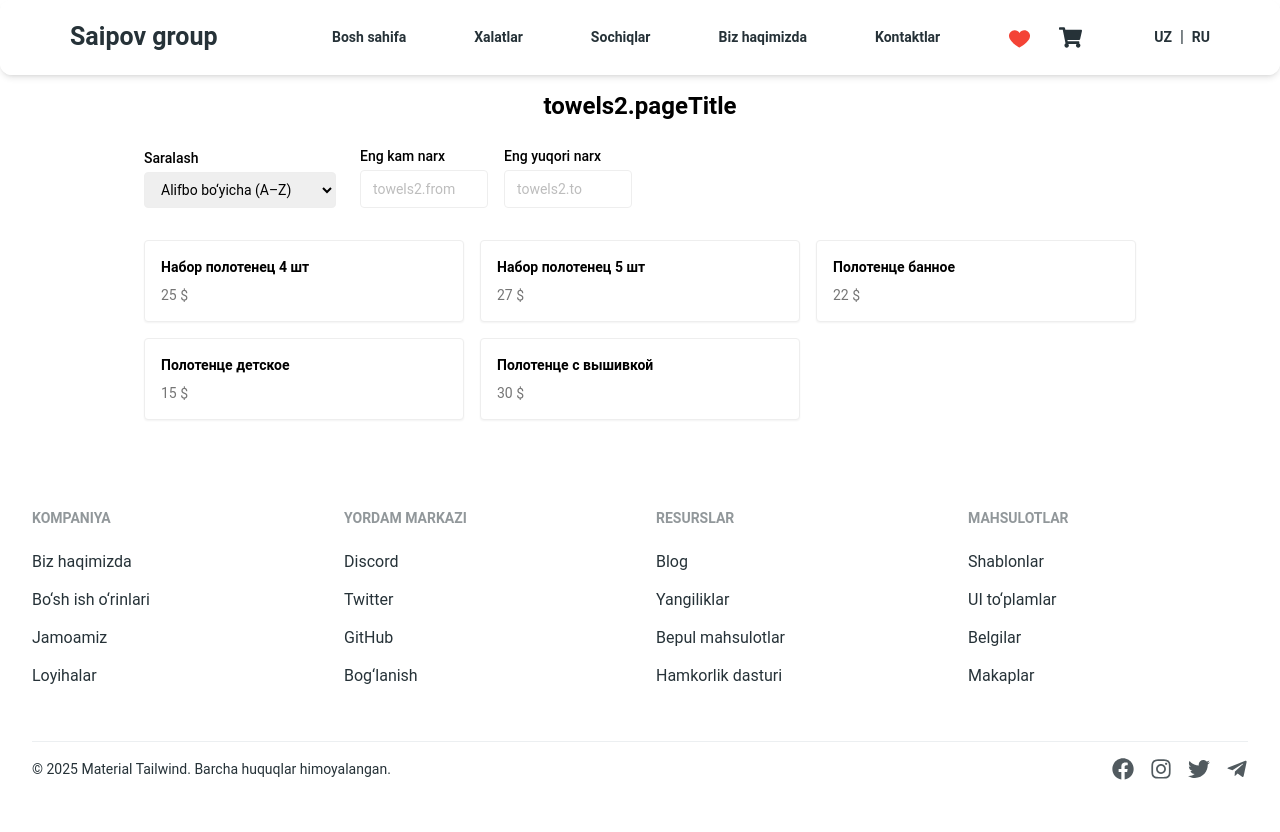
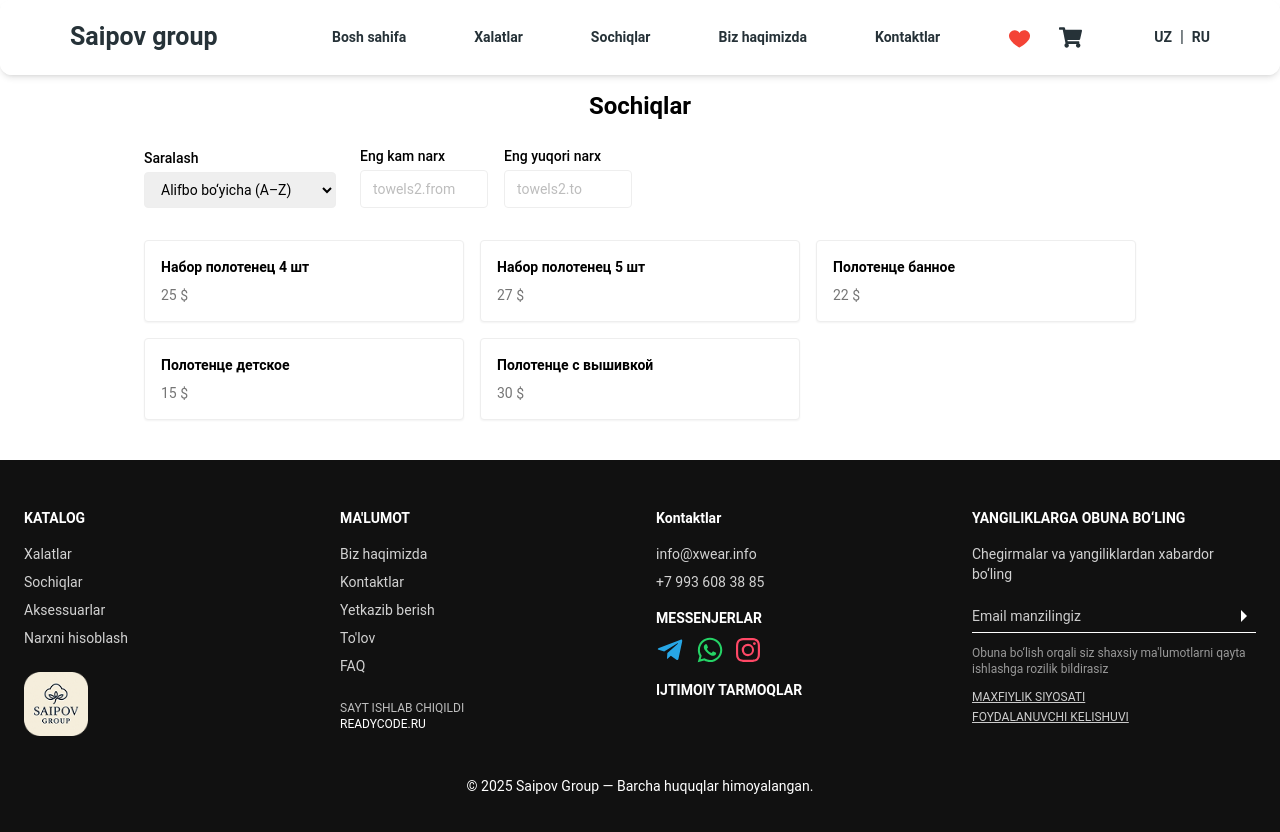
Before and after one commit to umidjanov/saipov, a React (Vite) app: page /towels in a window 1280 px wide. Shown: the top 832 px of the page. Before the commit the page ends 800 px from the top, so only its background shows below. Built offline with nearby package versions, Linux system fonts and the light colour scheme.

Commit message:
footer updated

```diff
--- a/i18n/ru.json
+++ b/i18n/ru.json
@@ -11,28 +11,28 @@
   "cart_empty": "Корзина пуста",
   "remove2": "Удалить",
   "footer": {
-    "company": "Компания",
-    "aboutUs": "О нас",
-    "careers": "Вакансии",
-    "ourTeam": "Наша команда",
-    "projects": "Проекты",
-    "helpCenter": "Центр помощи",
-    "discord": "Дискорд",
-    "twitter": "Твиттер",
-    "github": "Гитхаб",
-    "contactUs": "Связаться с нами",
-    "resources": "Ресурсы",
-    "blog": "Блог",
-    "newsletter": "Новости",
-    "freeProducts": "Бесплатные продукты",
-    "affiliateProgram": "Партнерская программа",
-    "products": "Продукты",
-    "templates": "Шаблоны",
-    "uiKits": "UI Наборы",
-    "icons": "Иконки",
-    "mockups": "Макеты",
-    "rights": "Все права защищены."
-  },
+  "catalog": "КАТАЛОГ",
+  "clothing": "Одежда",
+  "shoes": "Обувь",
+  "accessories": "Аксессуары",
+  "priceCalc": "Расчет стоимости",
+  "info": "ИНФОРМАЦИЯ",
+  "blog": "Блог",
+  "contacts": "Контакты",
+  "delivery": "Доставка",
+  "payment": "Оплата",
+  "faq": "FAQ",
+  "dev": "РАЗРАБОТКА САЙТА",
+  "messengers": "МЕССЕНДЖЕРЫ",
+  "socials": "НАШИ СОЦ.СЕТИ",
+  "subscribe": "ПОДПИСКА НА НОВОСТИ",
+  "subscribeDesc": "Будьте в курсе скидок и новостей",
+  "email": "Ваш email",
+  "privacyAgree": "Подписываясь на рассылку вы соглашаетесь с обработкой персональных данных",
+  "privacyPolicy": "ПОЛИТИКА КОНФИДЕНЦИАЛЬНОСТИ",
+  "userAgreement": "ПОЛЬЗОВАТЕЛЬСКОЕ СОГЛАШЕНИЕ",
+  "rights": "Все права защищены."
+},
     "carousel": {
     "slide1": {
       "title": "Коллекция полотенец",
--- a/i18n/uz.json
+++ b/i18n/uz.json
@@ -11,28 +11,28 @@
   "cart_empty": "Savatchada hozircha hech narsa yo‘q.",
   "remove2": "O‘chirish",
   "footer": {
-    "company": "Kompaniya",
-    "aboutUs": "Biz haqimizda",
-    "careers": "Bo‘sh ish o‘rinlari",
-    "ourTeam": "Jamoamiz",
-    "projects": "Loyihalar",
-    "helpCenter": "Yordam markazi",
-    "discord": "Discord",
-    "twitter": "Twitter",
-    "github": "GitHub",
-    "contactUs": "Bog‘lanish",
-    "resources": "Resurslar",
-    "blog": "Blog",
-    "newsletter": "Yangiliklar",
-    "freeProducts": "Bepul mahsulotlar",
-    "affiliateProgram": "Hamkorlik dasturi",
-    "products": "Mahsulotlar",
-    "templates": "Shablonlar",
-    "uiKits": "UI to‘plamlar",
-    "icons": "Belgilar",
-    "mockups": "Makaplar",
-    "rights": "Barcha huquqlar himoyalangan."
-  },
+  "catalog": "KATALOG",
+  "clothing": "Xalatlar",
+  "shoes": "Sochiqlar",
+  "accessories": "Aksessuarlar",
+  "priceCalc": "Narxni hisoblash",
+  "info": "MA'LUMOT",
+  "blog": "Biz haqimizda",
+  "contacts": "Kontaktlar",
+  "delivery": "Yetkazib berish",
+  "payment": "To'lov",
+  "faq": "FAQ",
+  "dev": "SAYT ISHLAB CHIQILDI",
+  "messengers": "MESSENJERLAR",
+  "socials": "IJTIMOIY TARMOQLAR",
+  "subscribe": "YANGILIKLARGA OBUNA BO‘LING",
+  "subscribeDesc": "Chegirmalar va yangiliklardan xabardor bo‘ling",
+  "email": "Email manzilingiz",
+  "privacyAgree": "Obuna bo‘lish orqali siz shaxsiy ma'lumotlarni qayta ishlashga rozilik bildirasiz",
+  "privacyPolicy": "MAXFIYLIK SIYOSATI",
+  "userAgreement": "FOYDALANUVCHI KELISHUVI",
+  "rights": "Barcha huquqlar himoyalangan."
+},
     "carousel": {
     "slide1": {
       "title": "Sochiq kolleksiyasi",
--- a/src/components/footer.jsx
+++ b/src/components/footer.jsx
@@ -1,112 +1,107 @@
 import { Typography } from "@material-tailwind/react";
-import {
-  FaFacebook,
-  FaInstagram,
-  FaTelegramPlane,
-  FaTwitter,
-} from "react-icons/fa";
 import { useTranslation } from "react-i18next";
+import { FaTelegramPlane, FaWhatsapp } from "react-icons/fa";
+import { BsInstagram } from "react-icons/bs";
+import { IoMdArrowDropright } from "react-icons/io";
 
-const currentYear = new Date().getFullYear();
-
-export function Footer() {
+export const Footer = () => {
   const { t } = useTranslation();
-
-  const SITEMAP = [
-    {
-      title: t("footer.company"),
-      links: [
-        t("footer.aboutUs"),
-        t("footer.careers"),
-        t("footer.ourTeam"),
-        t("footer.projects"),
-      ],
-    },
-    {
-      title: t("footer.helpCenter"),
-      links: [
-        t("footer.discord"),
-        t("footer.twitter"),
-        t("footer.github"),
-        t("footer.contactUs"),
-      ],
-    },
-    {
-      title: t("footer.resources"),
-      links: [
-        t("footer.blog"),
-        t("footer.newsletter"),
-        t("footer.freeProducts"),
-        t("footer.affiliateProgram"),
-      ],
-    },
-    {
-      title: t("footer.products"),
-      links: [
-        t("footer.templates"),
-        t("footer.uiKits"),
-        t("footer.icons"),
-        t("footer.mockups"),
-      ],
-    },
-  ];
+  const currentYear = new Date().getFullYear();
 
   return (
-    <footer className="relative w-full">
-      <div className="mx-auto w-full max-w-7xl px-8">
-        <div className="mx-auto grid w-full grid-cols-1 gap-8 py-12 md:grid-cols-2 lg:grid-cols-4">
-          {SITEMAP.map(({ title, links }, key) => (
-            <div key={key} className="w-full">
-              <Typography
-                variant="small"
-                color="blue-gray"
-                className="mb-4 font-bold uppercase opacity-50"
-              >
-                {title}
-              </Typography>
-              <ul className="space-y-1">
-                {links.map((link, key) => (
-                  <Typography
-                    key={key}
-                    as="li"
-                    color="blue-gray"
-                    className="font-normal"
-                  >
-                    <a
-                      href="/"
-                      className="inline-block py-1 pr-2 transition-transform hover:scale-105"
-                    >
-                      {link}
-                    </a>
-                  </Typography>
-                ))}
-              </ul>
-            </div>
-          ))}
+    <footer className="bg-[#111111] text-white px-4 sm:px-6 py-10 sm:py-12 text-sm font-sans">
+      <div className="max-w-7xl mx-auto grid grid-cols-1 sm:grid-cols-2 lg:grid-cols-4 gap-10 sm:gap-8 mb-10">
+        {/* KATALOG */}
+        <div>
+          <h3 className="text-white font-semibold mb-4">
+            {t("footer.catalog")}
+          </h3>
+          <ul className="space-y-2 text-[#d2d2d2]">
+            <li className="cursor-pointer">{t("footer.clothing")}</li>
+            <li className="cursor-pointer">{t("footer.shoes")}</li>
+            <li className="cursor-pointer">{t("footer.accessories")}</li>
+            <li className="cursor-pointer">{t("footer.priceCalc")}</li>
+          </ul>
+          <div className="mt-6">
+            <img
+              src="media/image 2 (3).png"
+              alt="SAIPOV GROUP"
+              className="h-14 sm:h-16 w-auto"
+            />
+          </div>
         </div>
-        <div className="flex w-full flex-col items-center justify-center border-t border-blue-gray-50 py-4 md:flex-row md:justify-between">
-          <Typography
-            variant="small"
-            className="mb-4 text-center font-normal text-blue-gray-900 md:mb-0"
-          >
-            &copy; {currentYear} <a>Material Tailwind</a>. {t("footer.rights")}
-          </Typography>
-          <div className="flex gap-4 text-blue-gray-900 sm:justify-center">
-            {[FaFacebook, FaInstagram, FaTwitter, FaTelegramPlane].map(
-              (Icon, index) => (
-                <Typography
-                  as="a"
-                  key={index}
-                  href="https://t.me/elteksterrytowel"
-                  className="opacity-80 transition-opacity hover:opacity-100"
-                >
-                  <Icon className="text-[22px]" />
-                </Typography>
-              )
-            )}
+
+        {/* ИНФОРМАЦИЯ */}
+        <div>
+          <h3 className="text-white font-semibold mb-4">{t("footer.info")}</h3>
+          <ul className="space-y-2 text-[#d2d2d2]">
+            <li className="cursor-pointer">{t("footer.blog")}</li>
+            <li className="cursor-pointer">{t("footer.contacts")}</li>
+            <li className="cursor-pointer">{t("footer.delivery")}</li>
+            <li className="cursor-pointer">{t("footer.payment")}</li>
+            <li className="cursor-pointer">{t("footer.faq")}</li>
+          </ul>
+          <div className="mt-6 text-gray-400 text-xs">
+            {t("footer.dev")}
+            <br />
+            <span className="text-white">READYCODE.RU</span>
+          </div>
+        </div>
+
+        {/* КОНТАКТЫ */}
+        <div>
+          <h3 className="text-white font-semibold mb-4">
+            {t("footer.contacts")}
+          </h3>
+          <p className="text-[#d2d2d2] mb-2">info@xwear.info</p>
+          <p className="text-[#d2d2d2] mb-4">+7 993 608 38 85</p>
+          <p className="text-white font-semibold mb-2">
+            {t("footer.messengers")}
+          </p>
+          <div className="flex items-center space-x-3 text-lg mb-4">
+            <a
+              href="https://t.me/elteksterrytowel"
+              target="_blank"
+              rel="noreferrer"
+            >
+              <FaTelegramPlane className="text-[#27A6E5] text-[28px]" />
+            </a>
+            <FaWhatsapp className="text-[#25D366] text-[28px] cursor-pointer" />
+            <BsInstagram className="text-[#ff4866] text-[24px] cursor-pointer" />
+          </div>
+          <p className="text-white font-semibold mb-2">{t("footer.socials")}</p>
+        </div>
+
+        {/* ПОДПИСКА */}
+        <div>
+          <h3 className="text-white font-semibold mb-4">
+            {t("footer.subscribe")}
+          </h3>
+          <p className="text-[#d2d2d2] mb-4">{t("footer.subscribeDesc")}</p>
+          <div className="flex items-center border-b border-white py-1 mb-3">
+            <input
+              type="email"
+              placeholder={t("footer.email")}
+              className="bg-transparent outline-none text-white placeholder:text-[#ccc] flex-1 text-sm"
+            />
+            <button>
+              <IoMdArrowDropright className="text-white text-2xl" />
+            </button>
+          </div>
+          <p className="text-[#999] text-xs">{t("footer.privacyAgree")}</p>
+          <div className="mt-3 text-xs text-[#ccc] underline space-y-1">
+            <div>{t("footer.privacyPolicy")}</div>
+            <div>{t("footer.userAgreement")}</div>
           </div>
         </div>
       </div>
+
+      <Typography
+        variant="small"
+        className="text-center font-normal text-[#ffffff] text-xs sm:text-sm"
+      >
+        &copy; {currentYear} Saipov Group — {t("footer.rights")}
+      </Typography>
     </footer>
   );
-}
+};
--- a/src/pages/towels/towels.jsx
+++ b/src/pages/towels/towels.jsx
@@ -52,9 +52,8 @@ const TowelsPage = () => {
           className="text-2xl font-bold mb-6 text-center"
           data-aos="fade-down"
         >
-          {t("towels2.pageTitle")}
+          {t("towels2.title")}
         </h1>
-
         <div
           className="flex flex-col sm:flex-row sm:items-end sm:gap-6 mb-8 gap-4"
           data-aos="fade-up"
```
Also changed, not shown: media/image 2 (3).png (added).
